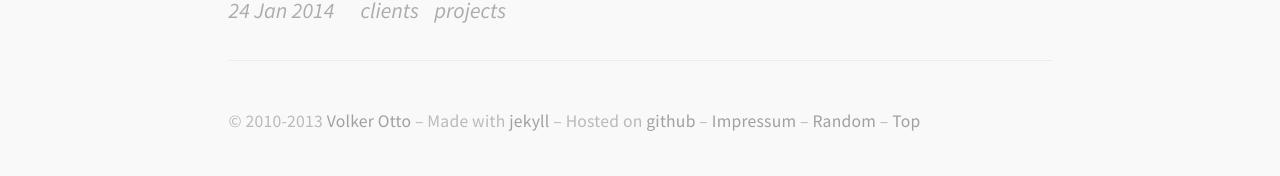
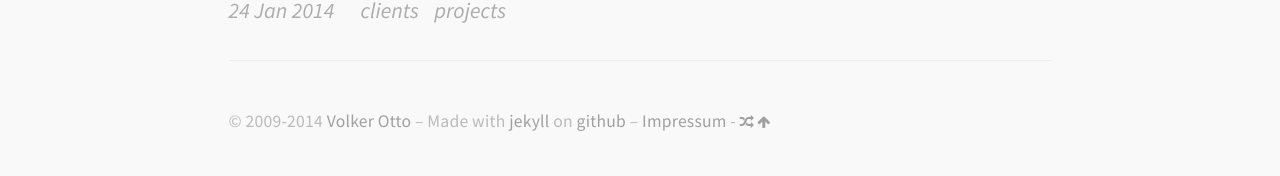
Before and after one commit to l4ci/l4ci.github.io, a Jekyll site: the page built from index.html, in a window 1280 px wide and 1062 px high. Shown: the part 883-1059 px from the top of the window. Built offline with Jekyll 4.4.1, drawn with Linux system fonts in a browser that asks for light colours; nearby versions of some CDN libraries; Markdown is read by kramdown in place of the engine named in the settings; the list of posts is cut into pages by our own code.

Commit message:
new footer small css changes
added kerning

```diff
--- a/_includes/footer.html
+++ b/_includes/footer.html
@@ -1,7 +1,15 @@
     <div class="container colophon">
       <section>
         <div class="col-75">
-          <p>&copy; 2010-2013 <a href="mailto:{{site.me.email}}">Volker Otto</a> – Made with <a href="http://jekyllrb.com/">jekyll</a> – Hosted on <a href="http://pages.github.com/">github</a> – <a href="/impressum">Impressum</a> – <a href="/random">Random</a> – <a href="#">Top</a></p>
+          <p>
+            &copy; 2009-2014 <a href="mailto:{{site.me.email}}">Volker Otto</a> –
+            Made with <a href="http://jekyllrb.com/">jekyll</a> on <a href="http://pages.github.com/">github</a> –
+            <a href="/impressum">Impressum</a> -
+            <small>
+              <a href="/random"><i class="fa fa-random"></i></a>
+              <a href="#"><i class="fa fa-arrow-up"></i></a>
+            </small>
+          </p>
         </div>
       </section>
     </div>
```
Also changed, not shown: assets/scss/base/_basics.scss (+6 -2 lines), assets/css/main.min.css.
